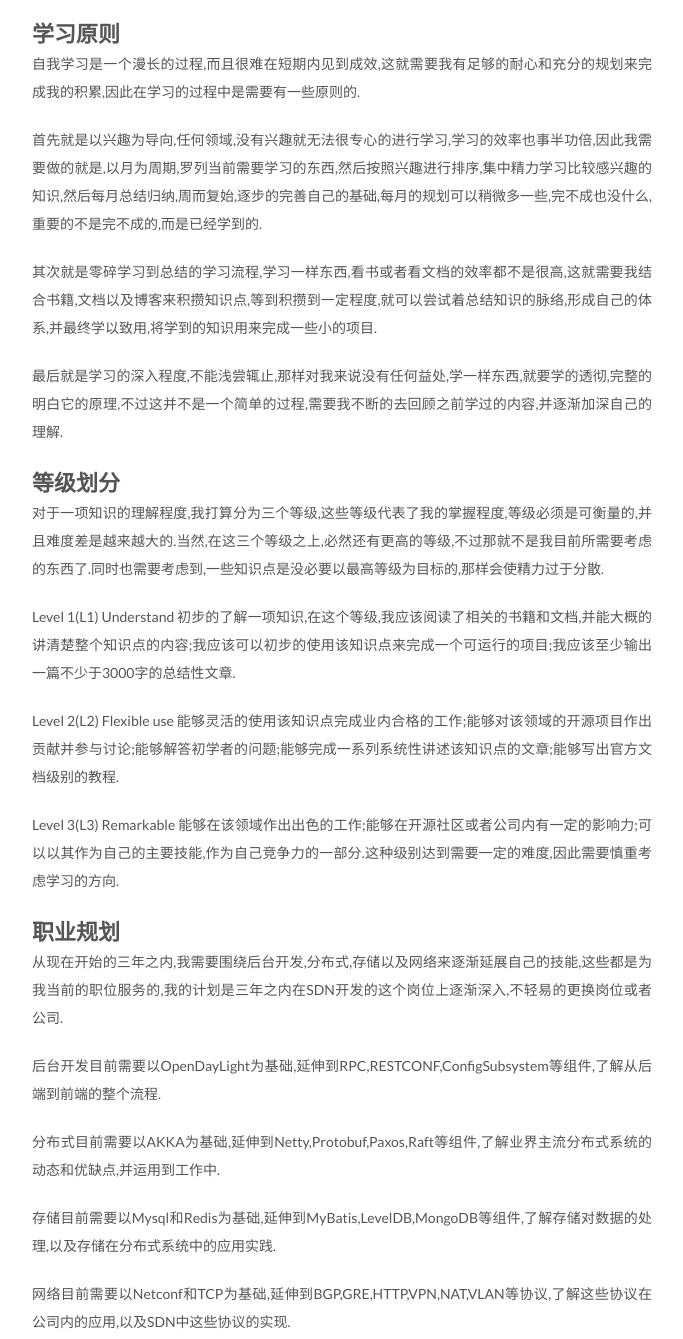
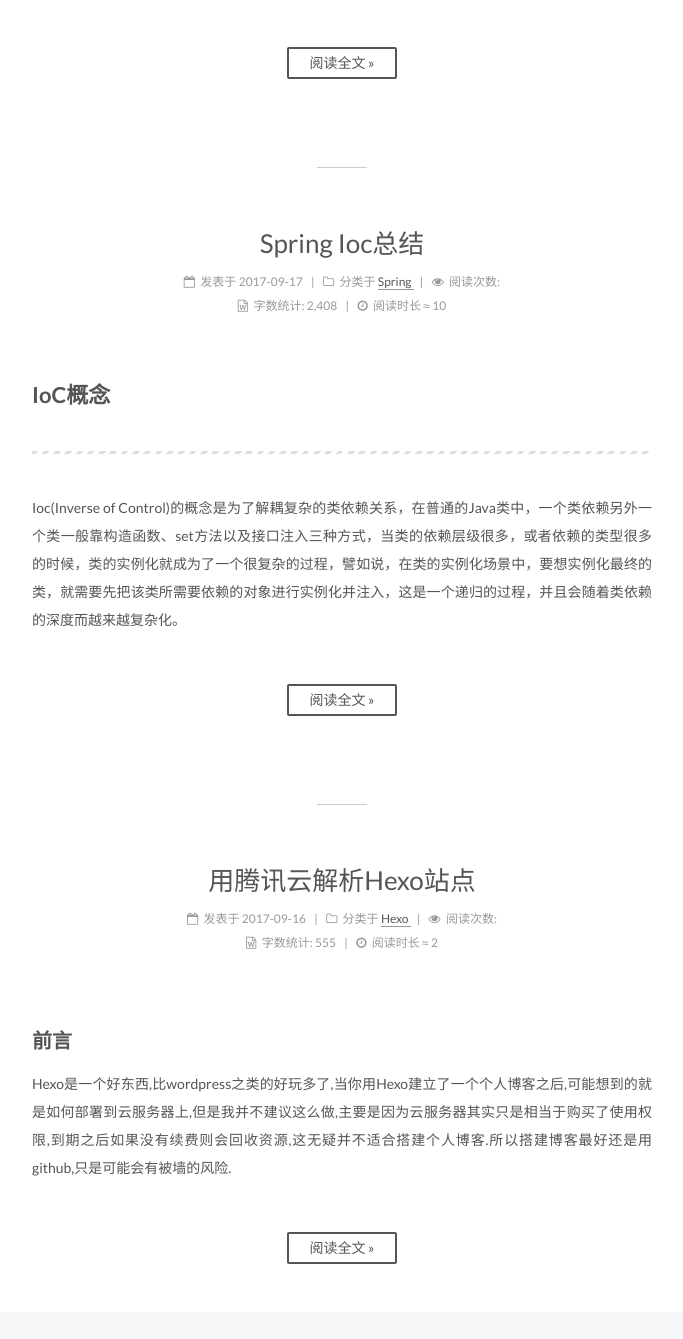
Before and after one commit to ghang/ghang.github.io, a plain HTML site: page index.html in a window 1280 px wide. Shown: the part 990-2329 px from the top of the page, without its empty margins (428-1111 px from the left). Drawn offline with Linux system fonts and the light colour scheme; a script that the page names is missing.

Commit message:
Site updated: 2017-09-18 00:38:59

```diff
--- a/css/main.css
+++ b/css/main.css
@@ -1945,7 +1945,7 @@ pre .javascript .function {
   width: 4px;
   height: 4px;
   border-radius: 50%;
-  background: #8b9a04;
+  background: #0e22b1;
 }
 .links-of-blogroll {
   font-size: 13px;
--- a/index.html
+++ b/index.html
@@ -612,24 +612,15 @@
 
 
 
-
-            <h1 id="前言"><a href="#前言" class="headerlink" title="前言"></a>前言</h1><p>从4月入职以来,参加工作也马上有6个月了,这6个月我获得了很多成长,但是也有很多迷茫,主要是因为基础太过薄弱,需要补的知识太多,平时学习起来都是东一下西一下,没有什么章法,因此学了很多东西,却总是没有什么进展,知识无法形成体系,这种情况持续下去,结果就只能是逐渐的掉队,无法成为一个职业的软件工程师.</p>
+          <h1 id="前言"><a href="#前言" class="headerlink" title="前言"></a>前言</h1><p>从4月入职以来,参加工作也马上有6个月了,这6个月我获得了很多成长,但是也有很多迷茫,主要是因为基础太过薄弱,需要补的知识太多,平时学习起来都是东一下西一下,没有什么章法,因此学了很多东西,却总是没有什么进展,知识无法形成体系,这种情况持续下去,结果就只能是逐渐的掉队,无法成为一个职业的软件工程师.</p>
 <p>这种情况需要改变,因此今天我花了一些时间整理了自己需要的技能,并以此创建了一些笔记本,以后的学习计划和规划,都要依靠这些笔记 来进行,笔记本中需要记录的东西有很多,我的最终目标是,成为一个技能全面,能开发前后端及移动开发的高级工程师,目前所能罗列的,都是我可以想到的方向,主要以构建技能树为主,并没有太多系统架构方面的东西,那些对于目前的我来说,还比较遥远.</p>
-<h1 id="学习原则"><a href="#学习原则" class="headerlink" title="学习原则"></a>学习原则</h1><p>自我学习是一个漫长的过程,而且很难在短期内见到成效,这就需要我有足够的耐心和充分的规划来完成我的积累,因此在学习的过程中是需要有一些原则的.</p>
-<p>首先就是以兴趣为导向,任何领域,没有兴趣就无法很专心的进行学习,学习的效率也事半功倍,因此我需要做的就是,以月为周期,罗列当前需要学习的东西,然后按照兴趣进行排序,集中精力学习比较感兴趣的知识,然后每月总结归纳,周而复始,逐步的完善自己的基础,每月的规划可以稍微多一些,完不成也没什么,重要的不是完不成的,而是已经学到的.</p>
-<p>其次就是零碎学习到总结的学习流程,学习一样东西,看书或者看文档的效率都不是很高,这就需要我结合书籍,文档以及博客来积攒知识点,等到积攒到一定程度,就可以尝试着总结知识的脉络,形成自己的体系,并最终学以致用,将学到的知识用来完成一些小的项目.</p>
-<p>最后就是学习的深入程度,不能浅尝辄止,那样对我来说没有任何益处,学一样东西,就要学的透彻,完整的明白它的原理,不过这并不是一个简单的过程,需要我不断的去回顾之前学过的内容,并逐渐加深自己的理解.</p>
-<h1 id="等级划分"><a href="#等级划分" class="headerlink" title="等级划分"></a>等级划分</h1><p>对于一项知识的理解程度,我打算分为三个等级,这些等级代表了我的掌握程度,等级必须是可衡量的,并且难度差是越来越大的.当然,在这三个等级之上,必然还有更高的等级,不过那就不是我目前所需要考虑的东西了.同时也需要考虑到,一些知识点是没必要以最高等级为目标的,那样会使精力过于分散.</p>
-<p>Level 1(L1) Understand 初步的了解一项知识,在这个等级,我应该阅读了相关的书籍和文档,并能大概的讲清楚整个知识点的内容;我应该可以初步的使用该知识点来完成一个可运行的项目;我应该至少输出一篇不少于3000字的总结性文章.</p>
-<p>Level 2(L2) Flexible use 能够灵活的使用该知识点完成业内合格的工作;能够对该领域的开源项目作出贡献并参与讨论;能够解答初学者的问题;能够完成一系列系统性讲述该知识点的文章;能够写出官方文档级别的教程.</p>
-<p>Level 3(L3) Remarkable 能够在该领域作出出色的工作;能够在开源社区或者公司内有一定的影响力;可以以其作为自己的主要技能,作为自己竞争力的一部分.这种级别达到需要一定的难度,因此需要慎重考虑学习的方向.</p>
-<h1 id="职业规划"><a href="#职业规划" class="headerlink" title="职业规划"></a>职业规划</h1><p>从现在开始的三年之内,我需要围绕后台开发,分布式,存储以及网络来逐渐延展自己的技能,这些都是为我当前的职位服务的,我的计划是三年之内在SDN开发的这个岗位上逐渐深入,不轻易的更换岗位或者公司.</p>
-<p>后台开发目前需要以OpenDayLight为基础,延伸到RPC,RESTCONF,ConfigSubsystem等组件,了解从后端到前端的整个流程.</p>
-<p>分布式目前需要以AKKA为基础,延伸到Netty,Protobuf,Paxos,Raft等组件,了解业界主流分布式系统的动态和优缺点,并运用到工作中.</p>
-<p>存储目前需要以Mysql和Redis为基础,延伸到MyBatis,LevelDB,MongoDB等组件,了解存储对数据的处理,以及存储在分布式系统中的应用实践.</p>
-<p>网络目前需要以Netconf和TCP为基础,延伸到BGP,GRE,HTTP,VPN,NAT,VLAN等协议,了解这些协议在公司内的应用,以及SDN中这些协议的实现.</p>
-
-
+          <!--noindex-->
+          <div class="post-button text-center">
+            <a class="btn" href="/2017/09/18/职业学习规划/#more" rel="contents">
+              阅读全文 &raquo;
+            </a>
+          </div>
+          <!--/noindex-->
 
 
     </div>
```
Also changed, not shown: 2017/09/18/职业学习规划/index.html (+2 -1 lines).
